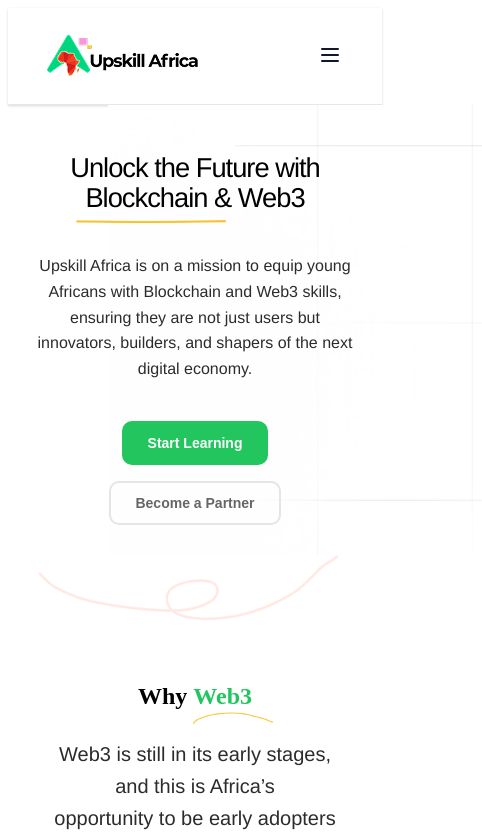
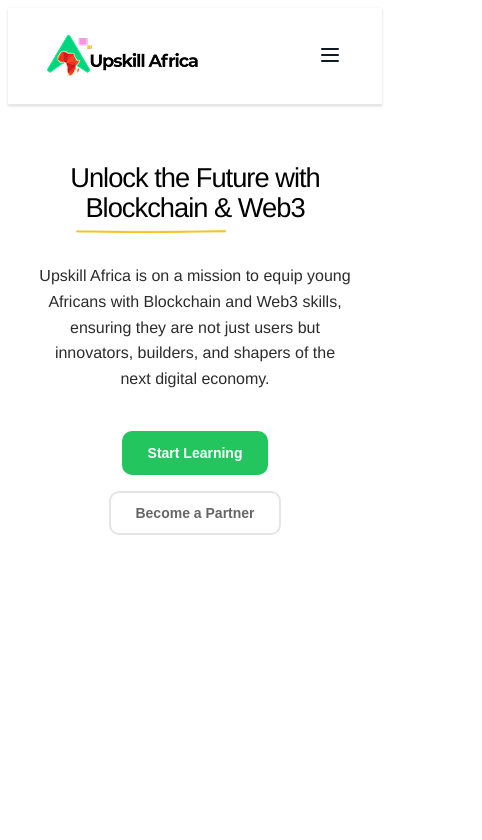
Before and after one commit to christianahOlude/upskill-africa, a React (Vite) app: page / in a window 390 px wide. Shown: the top 840 px of the page, 482 px wide, since content can reach past the window. Built offline with nearby package versions, Linux system fonts and the light colour scheme.

Commit message:
adjusted the whole sections

```diff
--- a/src/components/heroSection.jsx
+++ b/src/components/heroSection.jsx
@@ -58,7 +58,7 @@ export default function HeroSection() {
                         <img src={laptop} alt="laptop" width={300} height={400} />
                     </div>
             </div>
-            <img src={curves} alt="curves" width={300} className={styles.curves}/>
+            {/*<img src={curves} alt="curves" width={300} className={styles.curves}/>*/}
         </div>
     );
 }
--- a/src/css/heroSection.module.css
+++ b/src/css/heroSection.module.css
@@ -1,17 +1,39 @@
+/*.hero {*/
+/*    background-image: url("../assets/Frame.png");*/
+/*    display: flex;*/
+/*    padding: 10% 0;*/
+/*    align-items: center;*/
+/*    justify-content: space-between;*/
+/*    max-width: 1400px;*/
+/*    margin: 0 auto;*/
+/*    min-height: calc(100vh - 160px);*/
+/*    font-family: Helvetica, Arial, sans-serif;*/
+/*    position: relative;*/
+/*    width: 100%;*/
+/*    box-sizing: border-box;*/
+/*}*/
+
+body {
+    overflow-x: hidden;
+}
 .hero {
     background-image: url("../assets/Frame.png");
+    background-size: cover;
+    background-position: center;
+    background-repeat: no-repeat;
     display: flex;
-    padding: 10% 0;
+    padding: 0 0 80px 0;
     align-items: center;
     justify-content: space-between;
-    max-width: 1400px;
-    margin: 0 auto;
-    min-height: calc(100vh - 160px);
+    width: 100%;
+    height: 100vh;
+    margin: 0;
+    min-height: calc(100vh - 80px);
     font-family: Helvetica, Arial, sans-serif;
     position: relative;
-    width: 100%;
     box-sizing: border-box;
 }
+
 
 .leftImage img {
     object-fit: contain;
@@ -155,31 +177,27 @@
 /* Responsive Design */
 @media (max-width: 1200px) {
     .hero {
-        padding: 0;
-        position: relative;
-        left: 100px;
+        flex-direction: column;
+        padding: 40px 10px;
+        text-align: center;
+        gap: 30px;
+        min-height: auto;
+        left: 0;
     }
 
-    .mainTitle {
-        font-size: clamp(32px, 6vw, 64px);
-    }
-
-    .curveDecoration {
-        right: -40px;
-        width: 100px;
-        height: 100px;
+    .mainTitle,
+    .description,
+    .buttonContainer {
+        right: 0 !important;
+        margin-right: 0 !important;
     }
 
     .leftImage,
     .rightImage {
-        display: none;
-    }
-
-    .leftImage img,
-    .rightImage img {
-        display: none;
+        display: none !important;
     }
 }
+
 
 @media (max-width: 768px) {
     .background {
@@ -213,11 +231,9 @@
         display: none;
     }
 
-    .leftImage img,
-    .rightImage img {
-        width: 200px;
-        max-width: 200px;
-        height: auto;
+   .leftImage,
+    .rightImage {
+        display: none !important;
     }
 
     .underline {
@@ -228,7 +244,7 @@
 
 @media (max-width: 480px) {
     .hero {
-        padding: 30px 15px;
+        background-image: none;
     }
 
     .mainTitle {
@@ -245,10 +261,9 @@
         font-size: 14px;
     }
 
-    .leftImage img,
-    .rightImage img {
-        width: 180px;
-        max-width: 180px;
+    .leftImage,
+    .rightImage {
+        display: none !important;
     }
 
     .underline {
--- a/src/css/web3Section.module.css
+++ b/src/css/web3Section.module.css
@@ -14,7 +14,7 @@
     margin-top: 10%;
     margin-left: 0;
     flex: 1;
-    /*position: relative;*/
+    position: relative;
 }
 
 .web3Content h2 {
```
